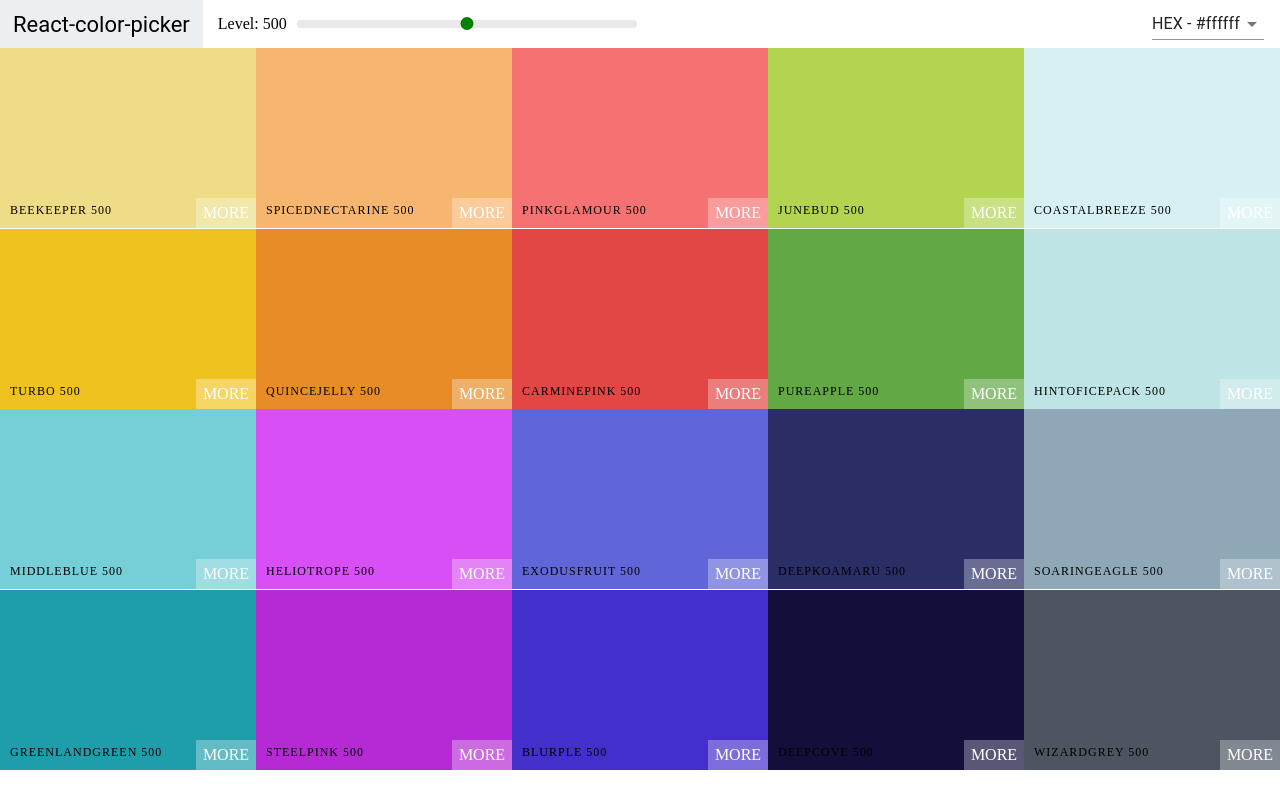
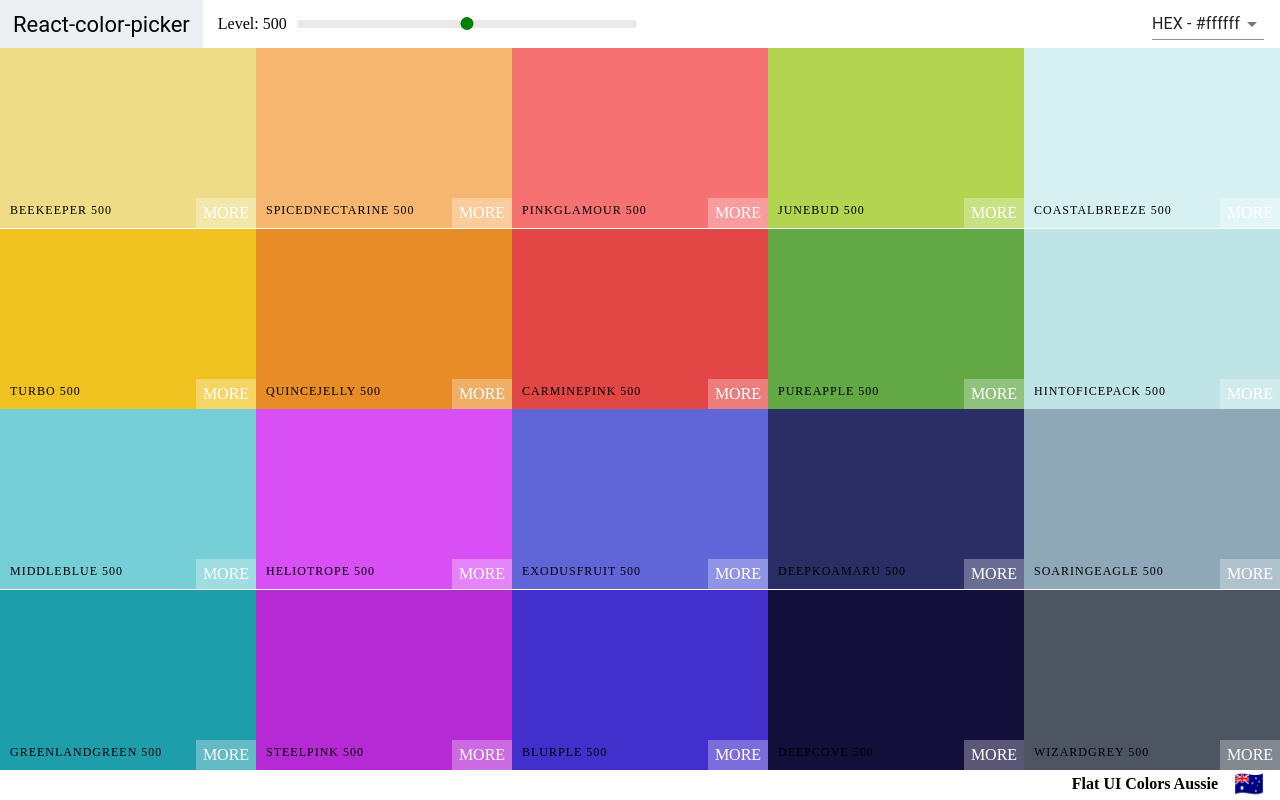
Before and after one commit to younesZdDz/color-picker, a React (Create React App) app: page / in a window 1280 px wide. Built offline with nearby package versions, Linux system fonts and the light colour scheme.

Commit message:
feat(Palette): added footer

```diff
--- a/src/components/Palette/Palette.css
+++ b/src/components/Palette/Palette.css
@@ -5,3 +5,15 @@
 .Palette-colors{
     height: 90%;
 }
+.Palette-footer {
+  background-color: white;
+  height: 4vh;
+  display: flex;
+  justify-content: flex-end;
+  align-items: center;
+  font-weight: bold;
+}
+.emoji {
+  font-size: 1.5rem;
+  margin: 0 1rem;
+}
--- a/src/components/Palette/Palette.js
+++ b/src/components/Palette/Palette.js
@@ -18,14 +18,13 @@
         this.setState({ format: value });
     }
     render() {
-        const { colors } = this.props.palette;
+        const { colors, paletteName, emoji } = this.props.palette;
         const { level, format } = this.state;
         const colorBoxes = colors[level].map(color => (
-            <ColorBox background={color[format]} name={color.name} />
+            <ColorBox background={color[format]} name={color.name} key={color.id} />
         ))
         return (
             <div className='Palette'>
-                {/* header goes here */}
                 <NavBar
                     level={level}
                     format={format}
@@ -35,7 +34,10 @@
                 <div className='Palette-colors'>
                     {colorBoxes}
                 </div>
-                {/* footer goes here */}
+                <footer className='Palette-footer'>
+                    {paletteName}
+                    <span className='emoji'>{emoji}</span>
+                </footer>
             </div>
         );
     }
```
